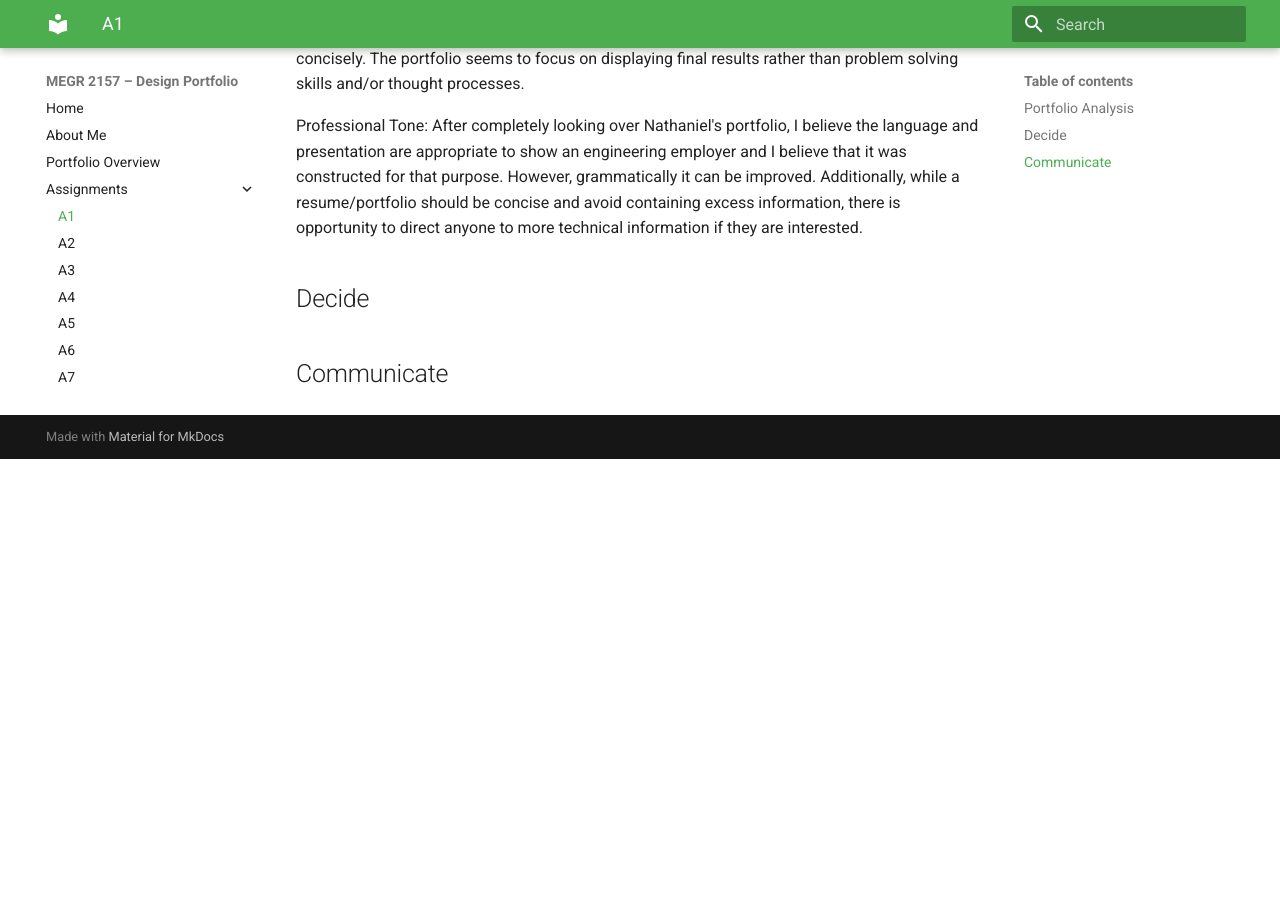
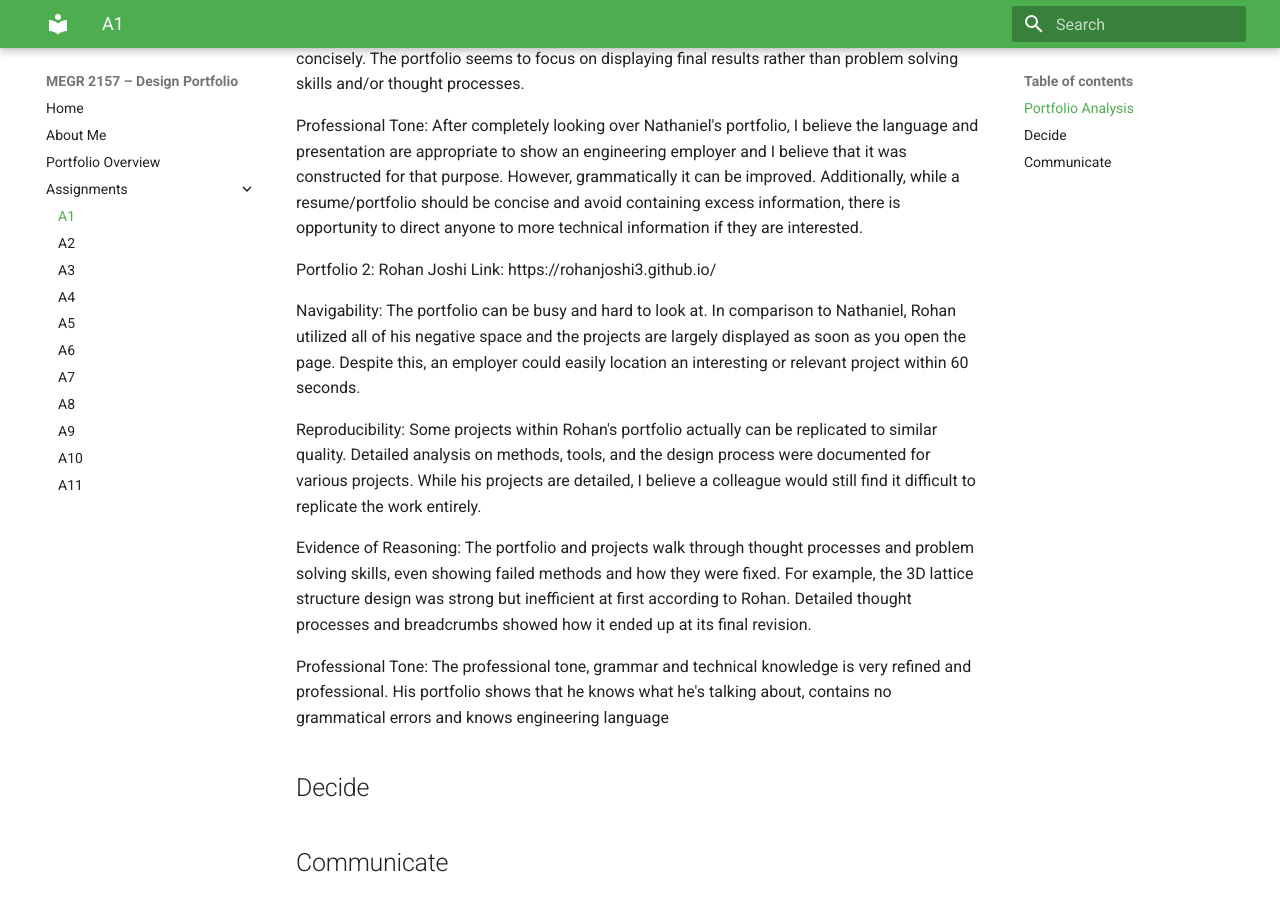
Before and after one commit to gparx/design-portfolio, an MkDocs documentation site: the page built from docs/assignments/A01/index.md, in a window 1280 px wide and 900 px high, scrolled down 540 px. Built offline with MkDocs 1.6.1 and Material for MkDocs 9.7.7, drawn with Linux system fonts in a browser that asks for light colours; before the commit the page ends 999 px from its top, so only the background shows below that.

Commit message:
Add evaluation for Rohan Joshi's portfolio
Added evaluations for Rohan Joshi's portfolio, including navigability, reproducibility, evidence of reasoning, and professional tone.

```diff
--- a/docs/assignments/A01/index.md
+++ b/docs/assignments/A01/index.md
@@ -12,6 +12,18 @@ Reproducibility: While Nathaniel has an impressive resume and portfolio, his dis
 Evidence of Reasoning: The portfolio does an excellent job at displaying skill, some manufacturing information and some decision making, but not enough to follow the process concisely. The portfolio seems to focus on displaying final results rather than problem solving skills and/or thought processes.
 
 Professional Tone: After completely looking over Nathaniel's portfolio, I believe the language and presentation are appropriate to show an engineering employer and I believe that it was constructed for that purpose. However, grammatically it can be improved. Additionally, while a resume/portfolio should be concise and avoid containing excess information, there is opportunity to direct anyone to more technical information if they are interested.
+
+Portfolio 2: Rohan Joshi
+Link: https://rohanjoshi3.github.io/
+
+Navigability: The portfolio can be busy and hard to look at. In comparison to Nathaniel, Rohan utilized all of his negative space and the projects are largely displayed as soon as you open the page. Despite this, an employer could easily location an interesting or relevant project within 60 seconds.
+
+Reproducibility: Some projects within Rohan's portfolio actually can be replicated to similar quality. Detailed analysis on methods, tools, and the design process were documented for various projects. While his projects are detailed, I believe a colleague would still find it difficult to replicate the work entirely.
+
+Evidence of Reasoning: The portfolio and projects walk through thought processes and problem solving skills, even showing failed methods and how they were fixed. For example, the 3D lattice structure design was strong but inefficient at first according to Rohan. Detailed thought processes and breadcrumbs showed how it ended up at its final revision.
+
+Professional Tone: The professional tone, grammar and technical knowledge is very refined and professional. His portfolio shows that he knows what he's talking about, contains no grammatical errors and knows engineering language
+
 ## Decide
 
 
```
